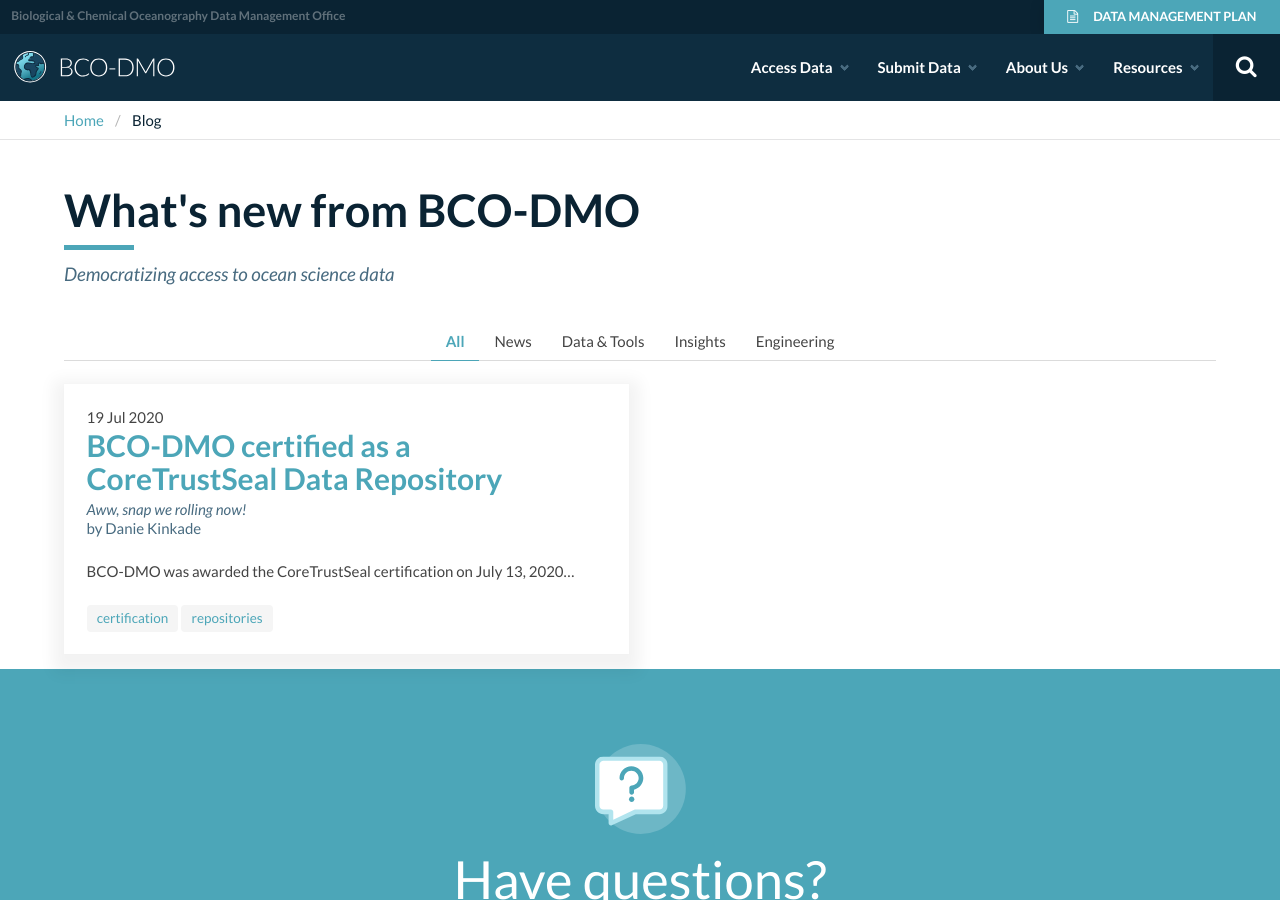
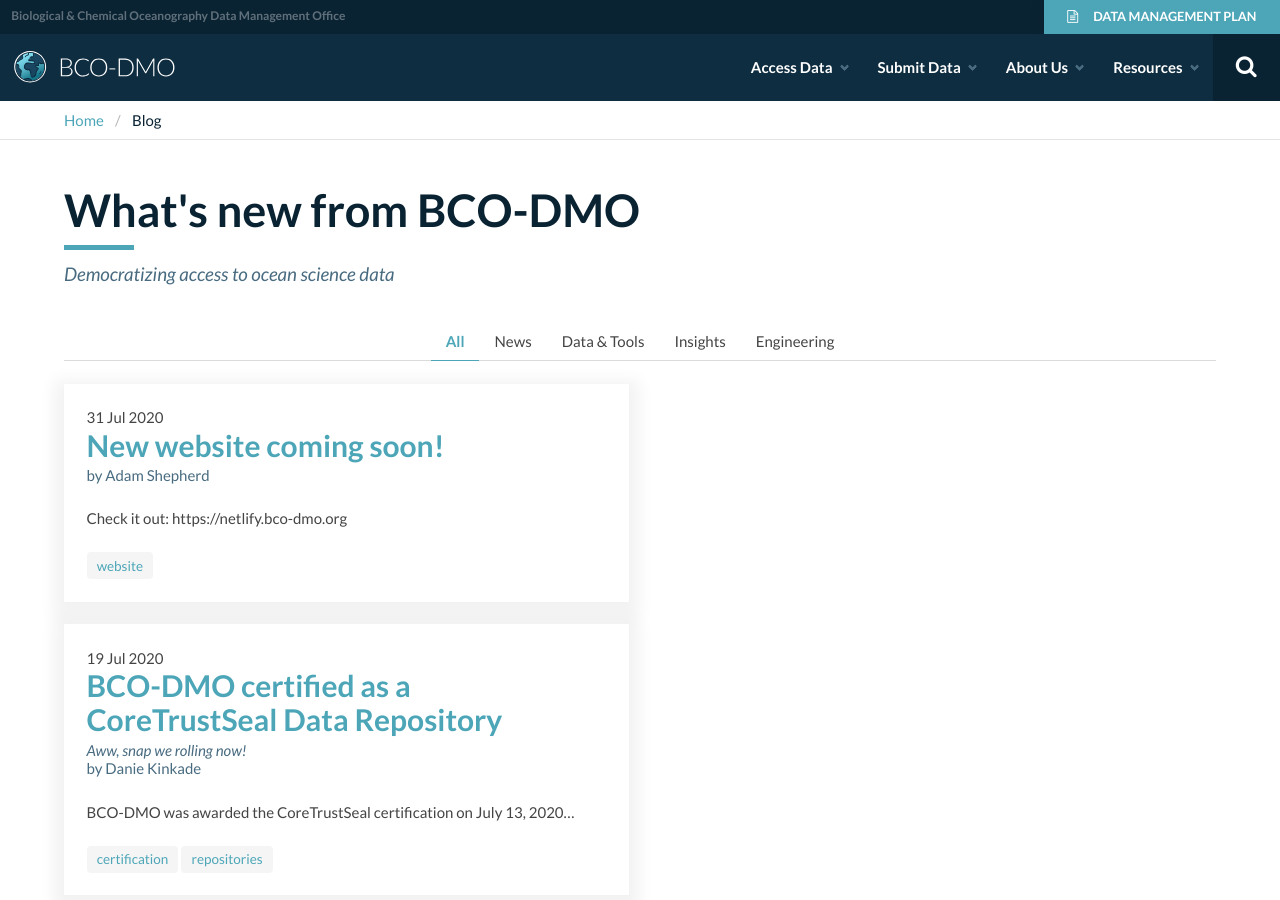
Before and after one commit to BCODMO/blog.bco-dmo.org, a Jekyll site: the page built from index.html, in a window 1280 px wide and 900 px high. Built offline with Jekyll 4.4.1, drawn with Linux system fonts in a browser that asks for light colours.

Commit message:
Update 2020-07-31-test-unpublished.md

```diff
--- a/_posts/2020-07-31-test-unpublished.md
+++ b/_posts/2020-07-31-test-unpublished.md
@@ -1,15 +1,13 @@
 ---
 layout: post
 type: BlogPosting
-title: "BCO-DMO certified as a CoreTrustSeal Data Repository"
-subtitle: "Aww, snap we rolling now!"
-date: 2020-07-19
-lastModified: 2020-07-19 16:30:00
-published: false
-author: danie
+title: "New website coming soon!"
+date: 2020-07-31
+published: true
+author: adam
+section: data-tools
 tags:
-  - certification
-  - repositories
+  - website
 ---
 
-Should not be shown nat all
+Check it out: https://netlify.bco-dmo.org
```
